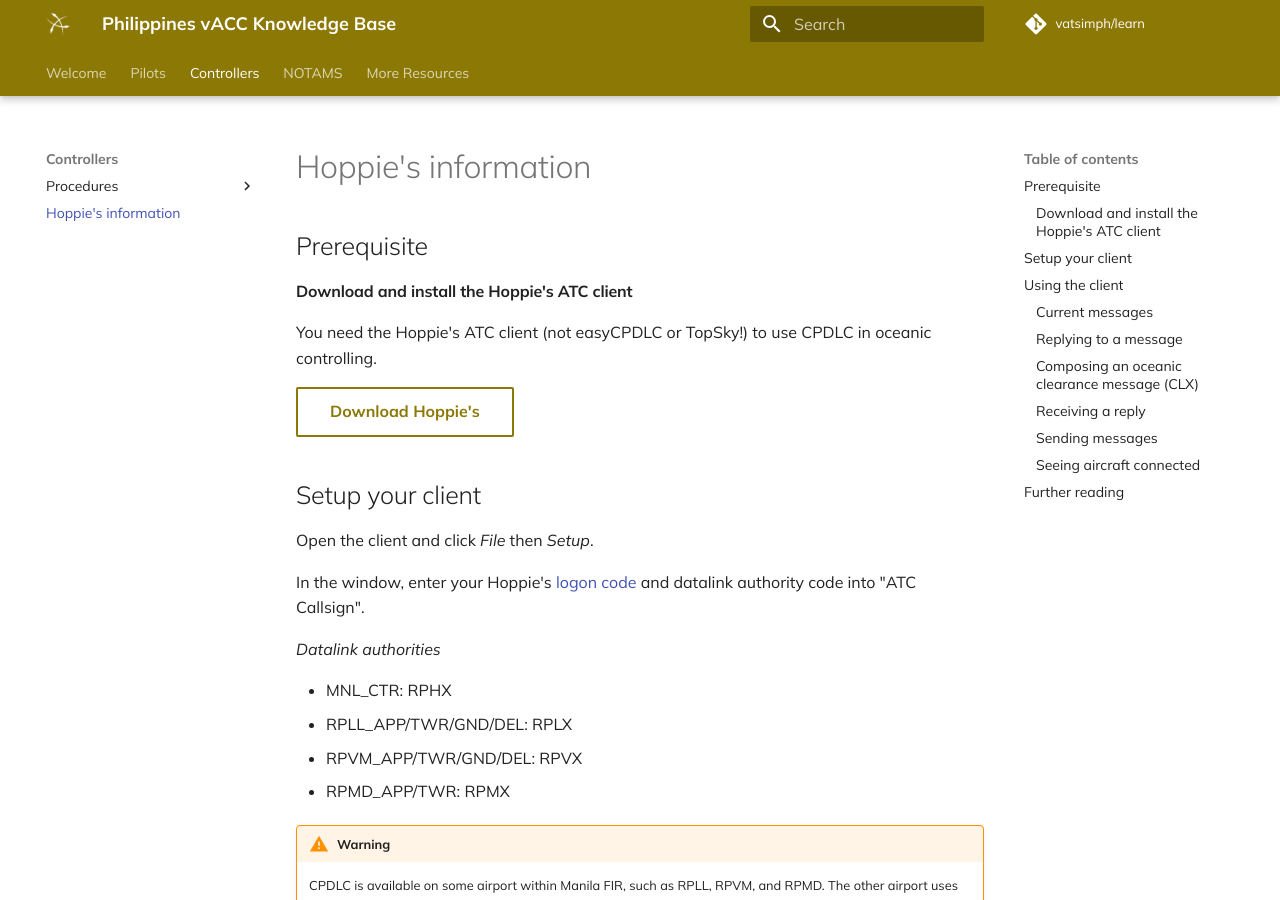
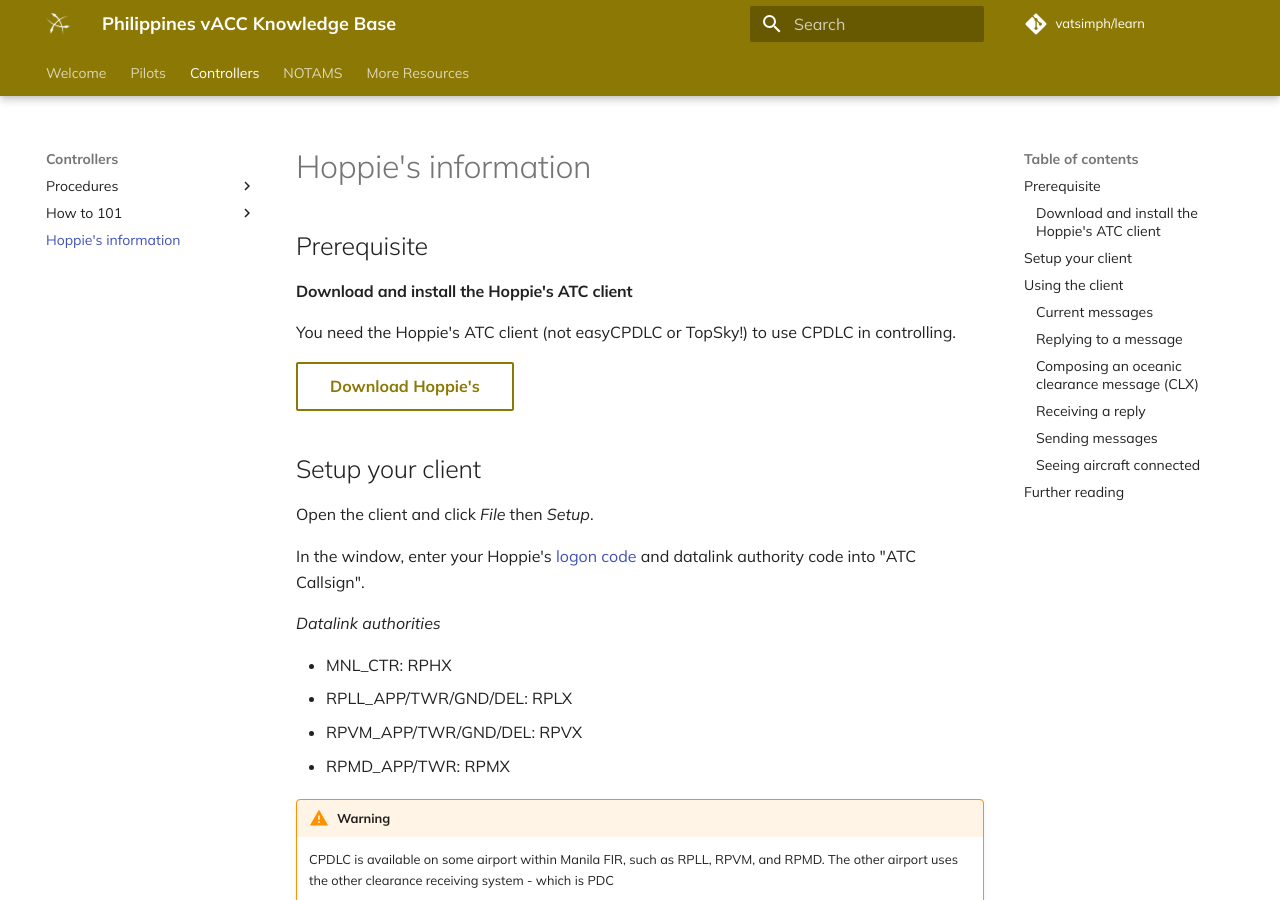
Before and after one commit to HacobAllon/learn, an MkDocs documentation site: the page built from docs/atc/cpdlc.md, in a window 1280 px wide and 900 px high. Built offline with MkDocs 1.6.1 and Material for MkDocs 9.7.7, drawn with Linux system fonts in a browser that asks for light colours; comment, search, counter and statistics services are not loaded; the version menu is left out.

Commit message:
Added a guide for ATC

```diff
--- a/docs/atc/cpdlc.md
+++ b/docs/atc/cpdlc.md
@@ -2,7 +2,7 @@
 
 #### Download and install the Hoppie's ATC client
 
-You need the Hoppie's ATC client (not easyCPDLC or TopSky!) to use CPDLC in oceanic controlling.
+You need the Hoppie's ATC client (not easyCPDLC or TopSky!) to use CPDLC in controlling.
 
 [Download Hoppie's](https://www.hoppie.nl/acars/prg/atc/){ .md-button }
 
```
Also changed, not shown: docs/atc/how-to/booking-a-session.md (added, +30 -0 lines), docs/assets/diagram/cb-1.png (added), docs/assets/diagram/cc-1.png (added), docs/assets/diagram/cc-2.png (added), docs/atc/.pages, docs/atc/how-to/.pages (added).
